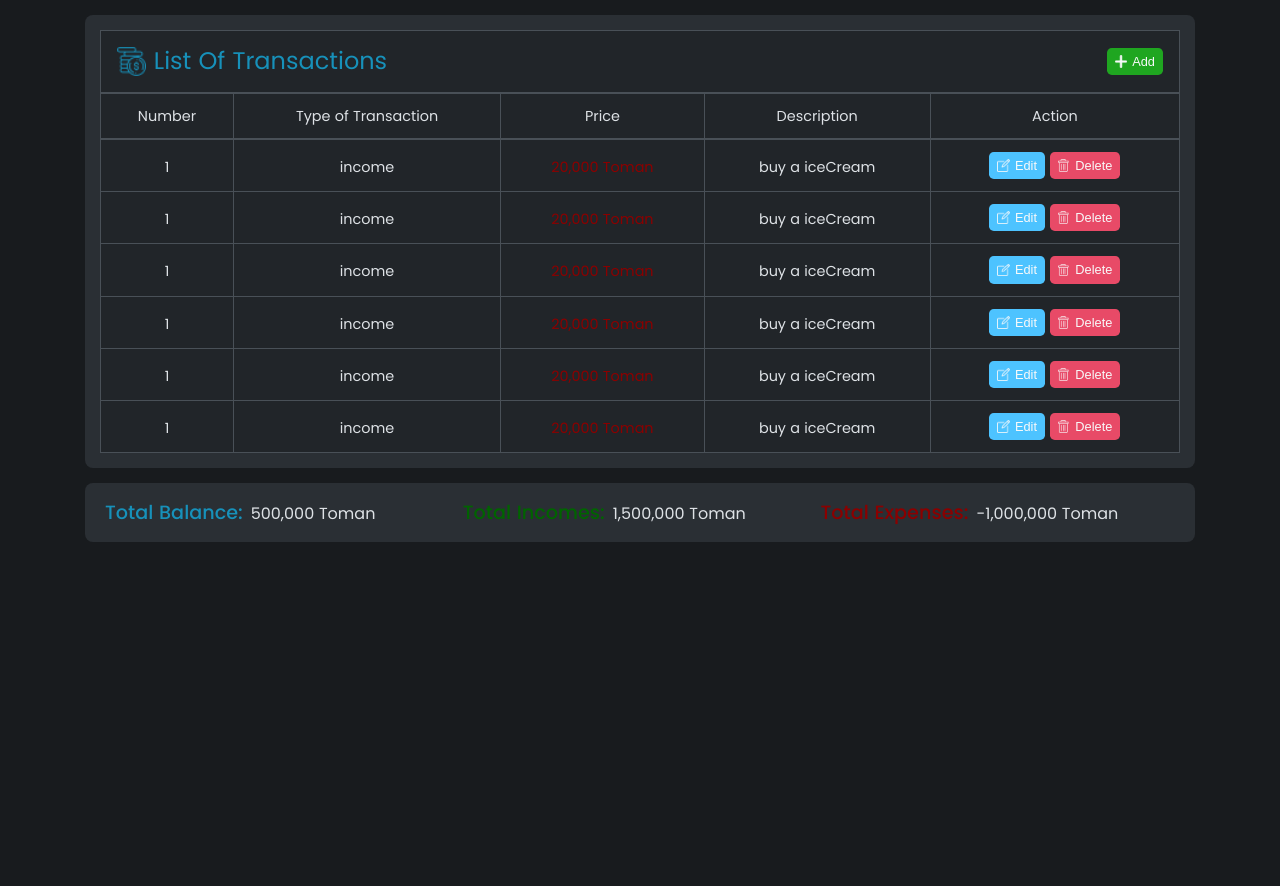
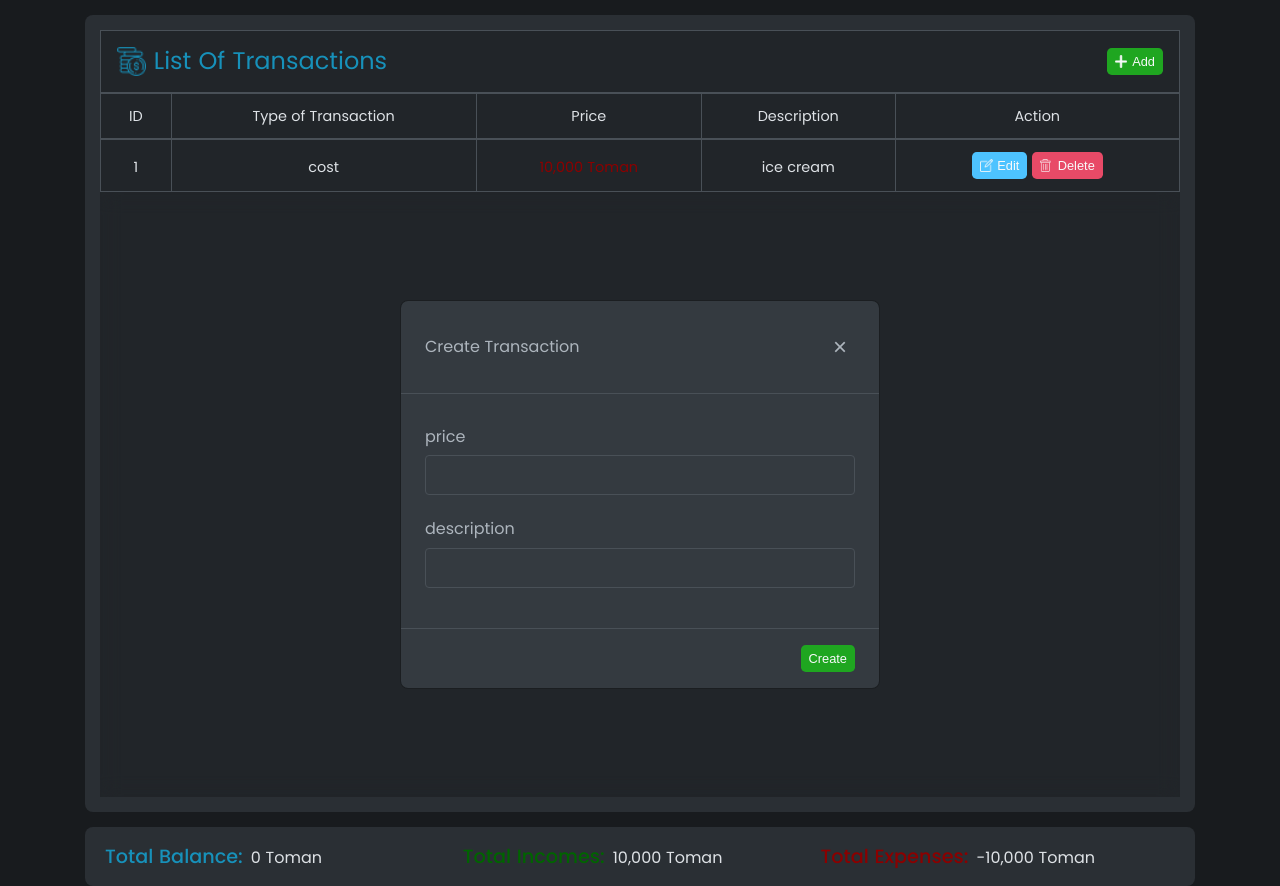
Before and after one commit to amirpc1391/middle-term-project, a Vue app: page / in a window 1280 px wide. Both pictures are taken after a click on the button "Add". Before the commit the page ends 800 px from the top, so only its background shows below. Built offline with nearby package versions, Linux system fonts and the light colour scheme.

Commit message:
updated shahmohammadi

```diff
--- a/src/App.vue
+++ b/src/App.vue
@@ -1,37 +1,119 @@
 <script setup>
 import TransactionList from './components/TransactionList.vue'
-import Modal from './components/Modal.vue'
-import Notification from './components/Notification.vue'
-import {ref} from "vue";
+import transactions_saves from "@/transactions.json";
+import { computed , onMounted , reactive , watch } from "vue";
+import Notification from "@/components/Notification.vue";
 
+let transactions = reactive( transactions_saves )
+let notification = reactive( {
+  title : 'successfully' ,
+  type : 'success' ,
+  active : false ,
+  message : ''
+} )
 
-const isActiveModal = ref(false)
-const isActiveNotification = ref(false)
+let SendNotification = ( message , type = 'success' , title = 'successfully' ) =>
+{
+  notification.active = true
+  notification.message = message
+  notification.type = type
+  notification.title = title
+  setTimeout( () =>
+  {
+    notification.active = false
+  } , 3000 )
+}
+
+const calculator = computed( () =>
+{
+  let Balance = 0;
+  let Incomes = 0;
+  let Expenses = 0;
+
+  if ( transactions.length > 0 )
+  {
+
+    for ( let i = 0 ; i < transactions.length ; i++ )
+    {
+
+      let transaction = transactions[ i ]
+
+      if ( transaction.type === 'income' )
+      {
+        Balance += transactions[ i ].price;
+      }
+      if ( transaction.type === 'cost' )
+      {
+        Incomes += transactions[ i ].price;
+      }
+
+    }
+
+    Expenses = Balance - Incomes
+
+  }
+
+  return {
+    Balance : Balance ,
+    Incomes : Incomes ,
+    Expenses : Expenses
+  };
+
+} )
+
+watch( calculator , () =>
+{
+
+  if ( calculator.value.Expenses < 0 )
+  {
+    console.log( 'Warning Balance!' )
+  }
+
+} )
+
+onMounted( () =>
+{
+
+  // console.log( 'برنامه ردیابی بودجه بارگزاری شد.' )
+  SendNotification( 'برنامه ردیابی بودجه بارگزاری شد.' )
+
+} )
 
 </script>
 
 <template>
   <div class="container">
+
     <div class="main">
-      <TransactionList/>
+      <TransactionList :transactions="transactions"/>
     </div>
-    <div class="report-section">
-      <div class="report-section__balance"><span class="report-section__balance-title">Total Balance: </span>500,000 Toman</div>
-      <div class="report-section__incomes"><span class="report-section__incomes-title">Total Incomes: </span>1,500,000 Toman</div>
-      <div class="report-section__expenses"><span class="report-section__expenses-title">Total Expenses: </span>-1,000,000 Toman</div>
+
+    <div class="report-section" @click="isActiveNotification=true">
+      <div class="report-section__balance"><span class="report-section__balance-title">
+        Total Balance:
+      </span>
+        {{ calculator.Balance.toLocaleString() }}
+        Toman
+      </div>
+      <div class="report-section__incomes"><span class="report-section__incomes-title">
+        Total Incomes:
+      </span>
+        {{ calculator.Incomes.toLocaleString() }}
+        Toman
+      </div>
+      <div class="report-section__expenses"><span class="report-section__expenses-title">
+        Total Expenses:
+      </span>
+        {{ calculator.Expenses.toLocaleString() }}
+        Toman
+      </div>
     </div>
   </div>
 
-  <div :class="{'modal-section': true ,'modal-section--active':isActiveModal}">
-    <Modal/>
-  </div>
-
-  <div :class="{'notification-section':true, 'notification-section--active':isActiveNotification}">
-<!--    for type props in Notification you can use danger , success , notice-->
-    <Notification  title="success" type="success">
-      Budget Tracker app loaded.<br> You can add your first transaction.
-    </Notification>
-  </div>
+  <Notification :title="notification.title" :type="notification.type" @click="notification.active = false"
+                :class="{'notification-section':true, 'notification-section--active':notification.active}">
+    {{ notification.message }}
+  </Notification>
 
 </template>
 
@@ -42,23 +124,9 @@ const isActiveNotification = ref(false)
   background-color: var(--color_2a2f34);
   border-radius: 8px;
 }
-.modal-section{
-  width: 100%;
-  position: fixed;
-  inset: 0;
-  visibility: hidden;
-  opacity: 0;
-  transition: all .2s ease-in-out;
-  background-color: rgba(0, 0, 0, 0.2);
-  backdrop-filter: blur(10px);
-  padding: 3rem;
-}
-.modal-section--active{
-  visibility: visible;
-  opacity: 1;
-  padding: 5rem;
-}
-.report-section{
+
+
+.report-section {
   display: grid;
   justify-items: flex-start;
   grid-template-columns: repeat(3, 1fr);
@@ -68,46 +136,30 @@ const isActiveNotification = ref(false)
   color: var(--color_dee2e6);
   padding: 1.25rem;
 }
-.report-section__incomes,.report-section__expenses,.report-section__balance{
-display: flex;
+
+.report-section__incomes, .report-section__expenses, .report-section__balance {
+  display: flex;
   gap: .5rem;
   justify-content: center;
   align-items: baseline;
 }
 
-.report-section__balance-title,.report-section__incomes-title,.report-section__expenses-title{
+.report-section__balance-title, .report-section__incomes-title, .report-section__expenses-title {
   font-weight: 500;
   font-size: 1.2rem;
 }
-.report-section__balance-title{
+
+.report-section__balance-title {
   color: var(--color_1791ba);
 }
-.report-section__incomes-title{
+
+.report-section__incomes-title {
   color: var(--color_darkgreen);
 }
-.report-section__expenses-title{
+
+.report-section__expenses-title {
   color: var(--color_darkred);
 }
-.notification-section{
-  max-width: 22rem;
-  display: flex;
-  flex-direction: column;
-  justify-content: flex-start;
-  gap: 1rem;
-  align-items: center;
-  width: 100%;
-  position: fixed;
-  top: 0;
-  left: 0;
-  right: 0;
-  margin: 0 auto;
-  visibility: hidden;
-  opacity: 0;
-  transition: all .2s ease-in-out;
-  padding: .6rem;
-}
-.notification-section--active{
-  visibility: visible;
-  opacity: 1;
-}
+
+
 </style>
--- a/src/components/FormInput.vue
+++ b/src/components/FormInput.vue
@@ -1,23 +1,35 @@
 <script setup>
-defineProps({
-  label: {
-    type: String,
-    required: true,
-  },
-  inputId: {
-    type: String,
-    required: true,
-  },
-})
+import { computed , onMounted , ref , watch } from "vue";
+
+const props = defineProps( {
+  label : {
+    type : String ,
+    required : true ,
+  } ,
+  id : {
+    type : String ,
+    required : true ,
+  }
+} )
+const emit = defineEmits( [ 'change' ] )
+
+let input = ref( props.value )
+
+watch( input , () =>
+{
+  emit( 'change' , input.value )
+} )
+
 </script>
 
 <template>
   <div class="form-input">
-    <label :for="inputId" class="form-input__label">{{ label }}</label>
+    <label :for="props.id" class="form-input__label">{{ props.label }}</label>
     <input
         type="text"
-        :id="inputId"
+        :id="props.id"
         class="form-input__input"
+        v-model="input"
     />
   </div>
 </template>
@@ -28,11 +40,13 @@ defineProps({
   margin-bottom: 1rem;
   color: var(--color_adb5bd);
 }
+
 .form-input__label {
   display: inline-block;
   padding: 0.4rem 0;
   line-height: 1.5;
 }
+
 .form-input__input {
   display: block;
   width: 100%;
@@ -46,6 +60,7 @@ defineProps({
   color: var(--color_ced4da);
   outline: none;
 }
+
 .form-input__input:focus {
   border-color: var(--color_65caec);
   color: var(--color_ced4da);
--- a/src/components/Modal.vue
+++ b/src/components/Modal.vue
@@ -1,24 +1,71 @@
 <script setup>
+
 import Btn from "@/components/Btn.vue";
-import formInput from "@/components/FormInput.vue";
+
+const props = defineProps( {
+
+  title : {
+    type : String ,
+    default : "Modal Name"
+  } ,
+  labelActionSubmit : {
+    type : String ,
+    default : 'submit'
+  } ,
+  typeActionSubmit : {
+    type : String ,
+    default : 'default'
+  } ,
+  action : {
+    type : Function ,
+    default : function ( e )
+    {
+      console.log( e )
+    }
+  }
+
+
+} )
+
+const emits = defineEmits( [ 'close' ] )
+
 </script>
 
 <template>
+
+  <div>
+
     <div class="modal">
+
       <div class="modal__header">
-      <h5 class="modal__title">Add transaction</h5>
-      <Btn label="×" type="close" style="font-size: 1.5rem;"/>
+
+        <h5 class="modal__title">
+          {{ props.title }}
+        </h5>
+        <Btn label="×" type="close" style="font-size: 1.5rem;" @click="() => emits('close')"/>
+
       </div>
+
       <div class="modal__body">
+
         <form>
-        <formInput input-id="price" label="price:"/>
-        <formInput input-id="description" label="description:"/>
+
+          <slot/>
+
         </form>
+
       </div>
+
       <div class="modal__footer">
-      <Btn type="edit" label="Add"/>
+
+        <Btn :type="props.typeActionSubmit" :label="props.labelActionSubmit" @click="props.action"/>
+
       </div>
+
     </div>
+
+  </div>
+
 </template>
 
 <style scoped>
@@ -45,6 +92,7 @@ import formInput from "@/components/FormInput.vue";
   padding: 1.5rem;
   color: var(--color_adb5bd);
 }
+
 .modal__body {
   padding: 1.5rem;
 }
@@ -56,4 +104,22 @@ import formInput from "@/components/FormInput.vue";
   border-top: 1px solid var(--color_495057);
   padding: 1rem 1.5rem;
 }
+
+.modal-section {
+  width: 100%;
+  position: relative;
+  inset: 0;
+  visibility: hidden;
+  opacity: 0;
+  transition: all .2s ease-in-out;
+  background-color: rgba(0, 0, 0, 0.2);
+  backdrop-filter: blur(10px);
+  padding: 3rem;
+}
+
+.modal-section--active {
+  visibility: visible;
+  opacity: 1;
+  padding: 5rem;
+}
 </style>
--- a/src/components/TransactionItem.vue
+++ b/src/components/TransactionItem.vue
@@ -2,22 +2,69 @@
 import Btn from './Btn.vue'
 import editIcon from '@/assets/editing.png'
 import deleteIcon from '@/assets/delete.png'
-import {ref} from "vue"
+import { onMounted , ref } from "vue"
 
 // color green for income and red for expenses
-const colorPrice= ref("red")
+const colorPrice = ref( "red" )
+
+const props = defineProps( {
+
+  id : {
+    required : true ,
+    type : Number
+  } ,
+  count : {
+    type : Number ,
+    required : true
+  } ,
+  type : {
+    type : String ,
+    required : true
+  } ,
+  price : {
+    type : Number ,
+    required : true
+  } ,
+  description : {
+    type : String ,
+    required : true
+  }
+
+} );
+
+onMounted( () =>
+{
+
+  if ( props.type === 'income' )
+  {
+    colorPrice.value = 'green';
+  }
+
+} )
+
+const emits = defineEmits( [ 'delete' , 'edit' ] )
+
 </script>
 
 <template>
   <tr class="transaction-section__item">
-    <td class="transaction-section__cell">1</td>
-    <td class="transaction-section__cell">income</td>
-    <td :class="`transaction-section__cell transaction-section__cell--${colorPrice}`">20,000 Toman</td>
-    <td class="transaction-section__cell">buy a iceCream</td>
+    <td class="transaction-section__cell">
+      {{ props.count }}
+    </td>
+    <td class="transaction-section__cell">
+      {{ props.type }}
+    </td>
+    <td :class="`transaction-section__cell transaction-section__cell--${colorPrice}`">
+      {{ props.price.toLocaleString() }}
+      Toman
+    </td>
+    <td class="transaction-section__cell">
+      {{ props.description }}
+    </td>
     <td class="transaction-section__cell">
       <div class="transaction-section__cell-btn flex-center">
-        <Btn type="edit" label="Edit" :img-icon="editIcon"/>
-        <Btn type="delete" label="Delete" :img-icon="deleteIcon"/>
+        <Btn type="edit" label="Edit" :img-icon="editIcon" @click="() => emits('edit',{id:id})"/>
+        <Btn type="delete" label="Delete" :img-icon="deleteIcon" @click="() => emits('delete',{id:props.id})"/>
       </div>
     </td>
   </tr>
@@ -34,10 +81,12 @@ const colorPrice= ref("red")
 .transaction-section__cell-btn {
   gap: .3rem;
 }
-.transaction-section__cell--green{
+
+.transaction-section__cell--green {
   color: var(--color_darkgreen);
 }
-.transaction-section__cell--red{
+
+.transaction-section__cell--red {
   color: var(--color_darkred);
 }
 </style>
--- a/src/components/TransactionList.vue
+++ b/src/components/TransactionList.vue
@@ -1,38 +1,196 @@
 <script setup>
+
 import TransactionItem from './TransactionItem.vue'
 import Btn from "@/components/Btn.vue";
 import addIcon from '@/assets/add.png'
+import { reactive , ref } from "vue";
+import Modal from "@/components/Modal.vue";
+import FormInput from "@/components/FormInput.vue";
+import Notification from "@/components/Notification.vue";
+
+const props = defineProps( {
+  transactions : {
+    required : true ,
+  }
+} )
+let isCreate = ref( true )
+let editedRecord = ref( -1 )
+let isActiveModal = ref( false )
+let form = reactive( {
+  price : '' ,
+  description : ''
+} )
+let notification = reactive( {
+  title : 'successfully' ,
+  type : 'success' ,
+  active : false ,
+  message : ''
+} )
+
+let SendNotification = ( message , type = 'success' , title = 'successfully' ) =>
+{
+  notification.active = true
+  notification.message = message
+  notification.type = type
+  notification.title = title
+  setTimeout( () =>
+  {
+    notification.active = false
+  } , 3000 )
+}
+
+let createTransaction = () =>
+{
+
+  if ( isActiveModal )
+  {
+
+    if ( typeof form.price !== 'number' || form.price === 0 )
+    {
+      SendNotification( 'price is not number!' , 'danger' , 'Warning' )
+      return;
+    }
+
+    if ( typeof form.description !== 'string' || form.description.length === 0 )
+    {
+      SendNotification( 'description can not be empty' , 'danger' , 'Warning' )
+      return;
+    }
+
+    if ( isCreate.value )
+    {
+
+      props.transactions.push( {
+        count : props.transactions.length + 1 ,
+        price : Math.abs( form.price ) ,
+        description : form.description ,
+        type : form.price < 0 ? 'cost' : 'income'
+      } )
+
+      isActiveModal.value = false
+      notification.active = false
+      form = {
+        price : '' ,
+        description : ''
+      }
+      SendNotification( 'Successfully Transaction Added.' )
+
+    } else
+    {
+
+      props.transactions[ editedRecord ] = {
+        count : props.transactions.length + 1 ,
+        price : Math.abs( form.price ) ,
+        description : form.description ,
+        type : form.price < 0 ? 'cost' : 'income'
+      }
+      isActiveModal.value = false
+      notification.active = false
+      isCreate.value = true
+      form = {
+        price : '' ,
+        description : ''
+      }
+      SendNotification( 'Successfully Transaction Edited.' )
+
+    }
+
+  }
+
+}
+
+let createAction = () =>
+{
+
+  isActiveModal.value = true
+  isCreate.value = true
+  form = {
+    price : '' ,
+    description : ''
+  }
+
+}
+let deleteAction = ( e ) =>
+{
+
+  if ( confirm( 'Are you sure?' ) )
+  {
+
+    let id = e.id
+    props.transactions.splice( id , 1 )
+
+  }
+
+}
+let editAction = ( e ) =>
+{
+
+  let id = e.id
+  let transaction = props.transactions[ id ]
+
+  isActiveModal.value = true
+  notification.active = false
+  form = {
+    price : parseInt( transaction.price ) ,
+    description : transaction.description
+  }
+  editedRecord = id
+  isCreate.value = false
+
+
+}
+
 </script>
 
 <template>
+
   <div class="transaction-section">
 
     <div class="transaction-section__header">
+
       <div class="transaction-section__content">
         <img class="transaction-section__img" src="../assets/money.png" alt="money">
         <h1 class="transaction-section__title">list of transactions</h1>
       </div>
-      <btn :img-icon="addIcon" type="add" label="Add"/>
+
+      <btn :img-icon="addIcon" type="add" label="Add" @click="createAction"/>
+
     </div>
+
     <table class="transaction-section__table">
+
       <thead class="transaction-section__thead">
+
       <tr class="transaction-section__row">
-        <th class="transaction-section__cell">Number</th>
+
+        <th class="transaction-section__cell">ID</th>
         <th class="transaction-section__cell">Type of Transaction</th>
         <th class="transaction-section__cell">Price</th>
         <th class="transaction-section__cell">Description</th>
         <th class="transaction-section__cell text-center">Action</th>
+
       </tr>
+
       </thead>
-<!--      when exists any transaction-->
+
+
+      <!--      when exists any transaction-->
       <tbody v-if="true" class="transaction-section__tbody">
-      <TransactionItem/>
-      <TransactionItem/>
-      <TransactionItem/>
-      <TransactionItem/>
-      <TransactionItem/>
-      <TransactionItem/>
+
+      <TransactionItem
+          v-for="(item, index) in props.transactions"
+          :key="index"
+          :id="index"
+          :count="item.count"
+          :description="item.description"
+          :price="item.price"
+          :type="item.type"
+          @delete="deleteAction"
+          @edit="editAction"
+      />
+
       </tbody>
+
       <!--      when not exists any transaction-->
       <tbody v-else class="transaction-section__tbody">
       <tr class="transaction-section__item">
@@ -41,7 +199,28 @@ import addIcon from '@/assets/add.png'
       </tbody>
 
     </table>
+
   </div>
+
+
+  <Modal title="Create Transaction" label-action-submit="Create" type-action-submit="add" :action="createTransaction"
+         :class="{'modal-section': true ,'modal-section--active':isActiveModal}" @close="isActiveModal = false">
+
+    <form>
+
+      <FormInput id="price" label="price" @change="(e) => form.price = parseInt(e)"/>
+      <FormInput id="description" label="description" @change="(e) => form.description = e"/>
+
+    </form>
+
+  </Modal>
+
+
+  <Notification :title="notification.title" :type="notification.type" @click="notification.active = false"
+                :class="{'notification-section':true, 'notification-section--active':notification.active}">
+    {{ notification.message }}
+  </Notification>
+
 </template>
 
 
@@ -97,15 +276,17 @@ import addIcon from '@/assets/add.png'
   text-transform: capitalize;
   font-size: 1.5rem;
 }
-.transaction-section__img{
+
+.transaction-section__img {
   width: 1.8rem;
   height: 1.8rem;
 }
 
-.transaction-section__cell-empty{
+.transaction-section__cell-empty {
   border: 1px solid var(--color_495057);
   padding: 0.75rem;
   font-size: .9rem;
 }
 
+
 </style>
--- /dev/null
+++ b/src/transactions.json
@@ -0,0 +1,8 @@
+[
+  {
+    "description": "ice cream",
+    "price": 10000,
+    "type": "cost",
+    "count": 1
+  }
+]
```
Also changed, not shown: src/components/Btn.vue (+14 -14 lines), src/components/Notification.vue (+24 -0 lines). Lines whose indentation alone changed are shown as unchanged.
